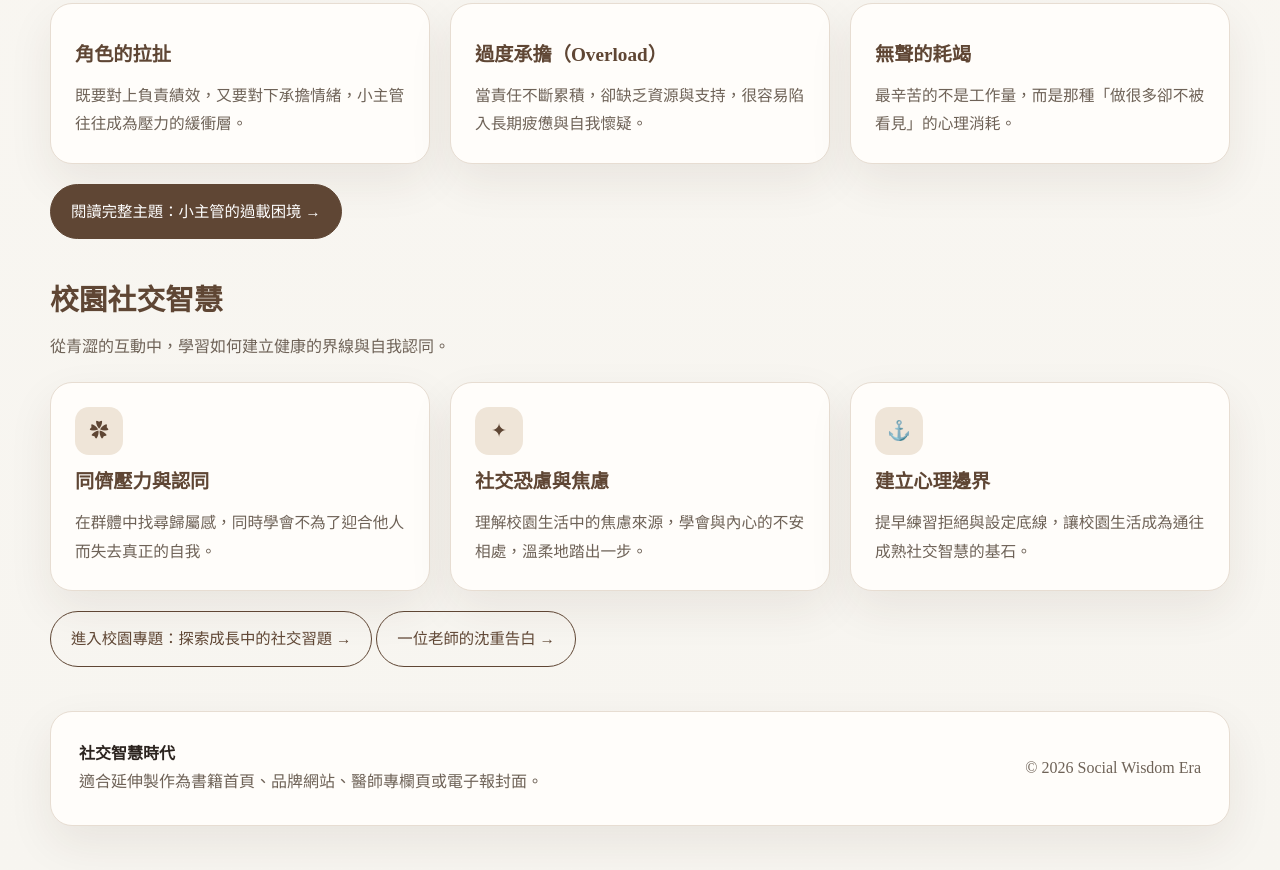
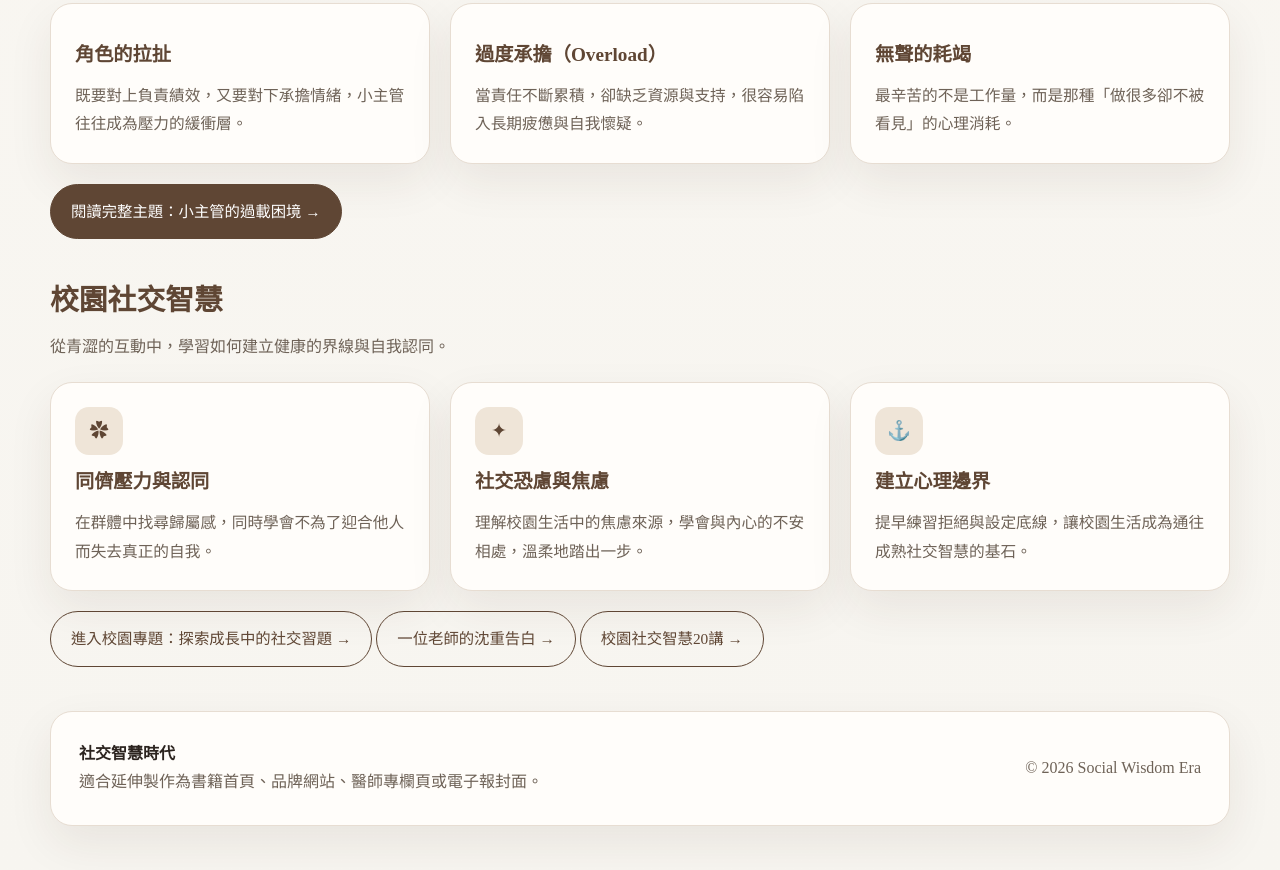
Before and after one commit to OccupationPhysicianJimmy/SocialIntelligenceDisorder, a plain HTML site: page index.html in a window 1280 px wide. Shown: the part 2126-2996 px from the top of the page. Drawn offline with Linux system fonts and the light colour scheme; no server answers.

Commit message:
Update index.html

```diff
--- a/index.html
+++ b/index.html
@@ -652,6 +652,7 @@
       <div style="margin-top:20px;">
         <a class="btn secondary" href="Campus/MainCampusOverView.html">進入校園專題：探索成長中的社交習題 →</a>
         <a class="btn secondary" href="Campus/ATeacherConfession.html">一位老師的沈重告白 →</a>
+        <a class="btn secondary" href="Campus/CampusSocialSkill20.html">校園社交智慧20講 →</a>
       </div>
     </section>
 
```
